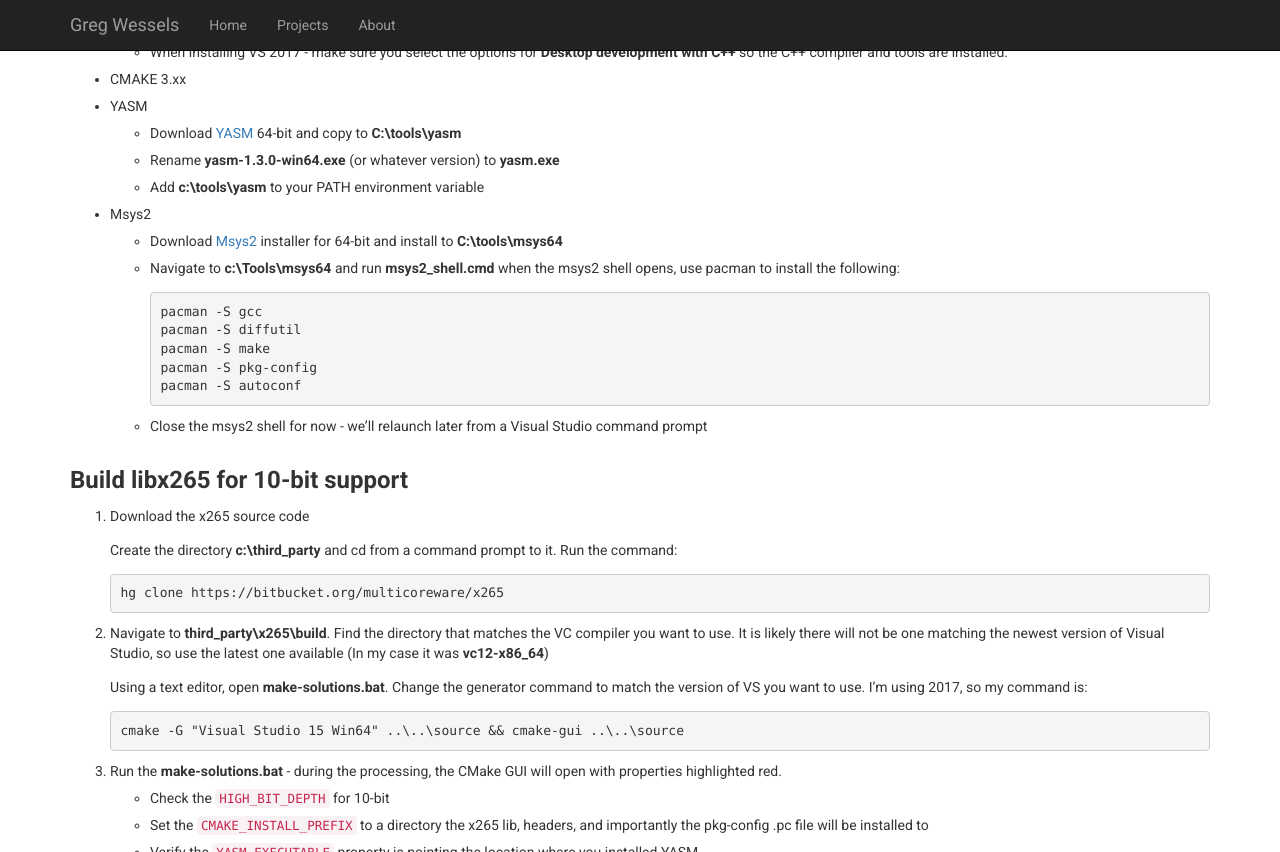
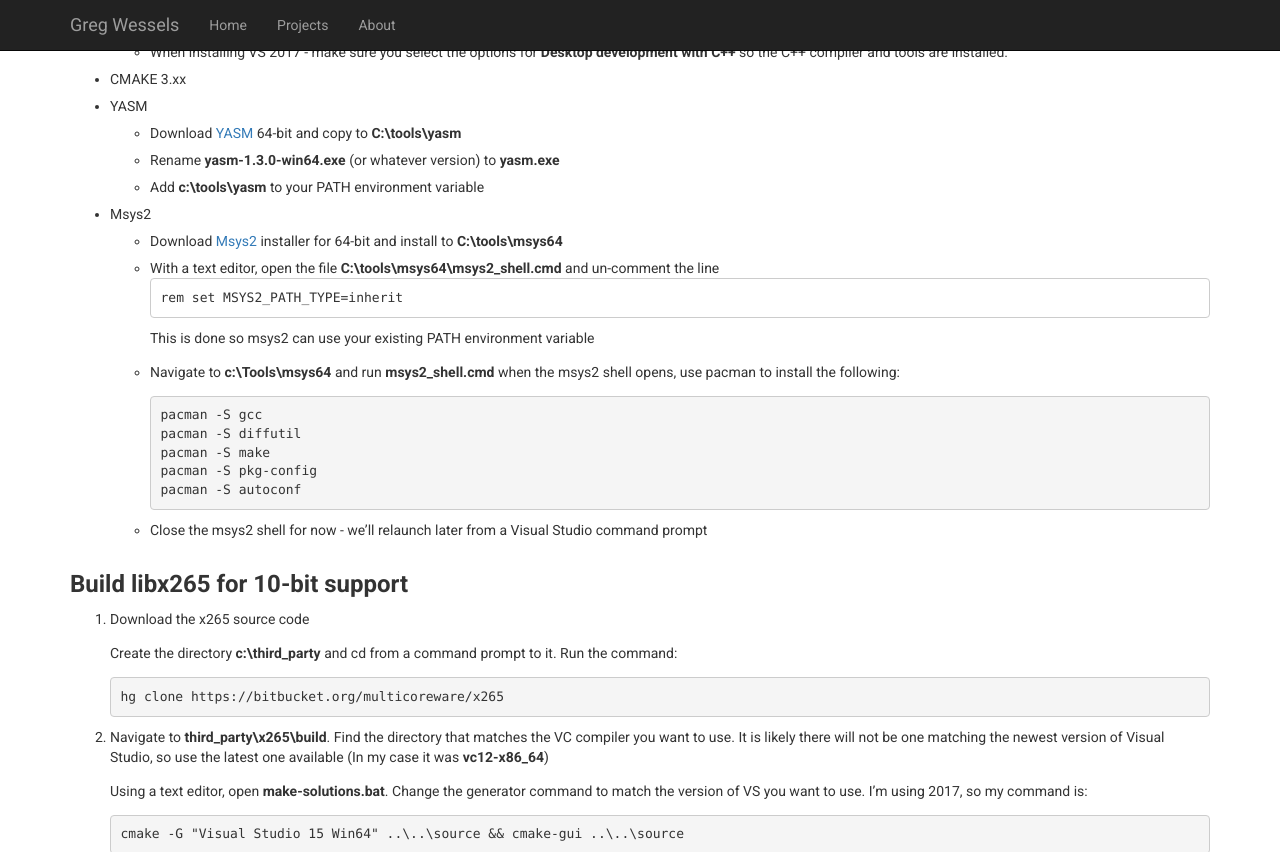
Before and after one commit to wesselsga/wesselsga.github.io, a Jekyll site: the page built from _posts/2017-10-27-ffmpeg-x265.md, in a window 1280 px wide and 900 px high, scrolled down 624 px, cut to the strip 0-852 px from the top of the window. Built offline with Jekyll 4.4.1, drawn with Linux system fonts in a browser that asks for light colours.

Commit message:
Update 2017-10-27-ffmpeg-x265.md

````diff
--- a/_posts/2017-10-27-ffmpeg-x265.md
+++ b/_posts/2017-10-27-ffmpeg-x265.md
@@ -38,6 +38,13 @@ Here are the exact steps I did to build both ffmpeg and libx265 with Visual Stud
   * Add **c:\tools\yasm** to your PATH environment variable
 * Msys2
   * Download [Msys2](http://www.msys2.org/) installer for 64-bit and install to **C:\tools\msys64**
+  * With a text editor, open the file **C:\tools\msys64\msys2_shell.cmd** and un-comment the line
+    ```
+    rem set MSYS2_PATH_TYPE=inherit
+    ```
+
+    This is done so msys2 can use your existing PATH environment variable
+
   * Navigate to **c:\Tools\msys64** and run **msys2_shell.cmd** when the msys2 shell opens, use pacman to install the following:
 
     ```Batchfile
````
